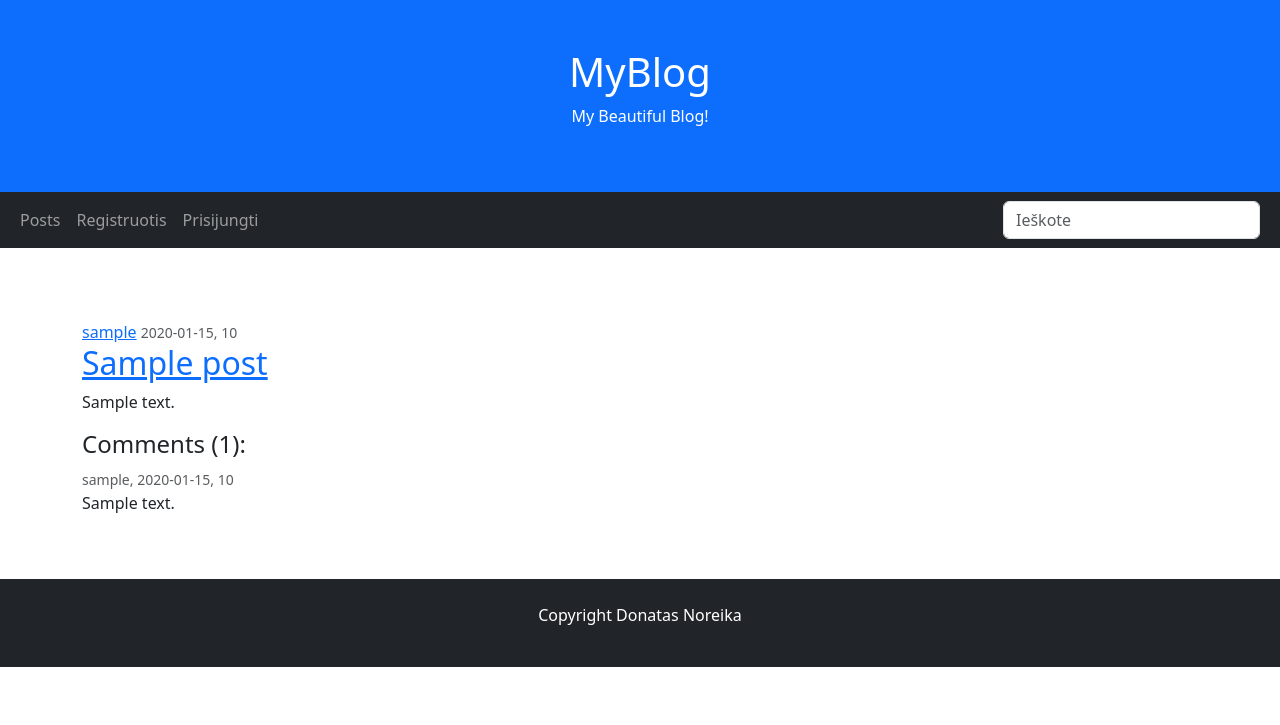
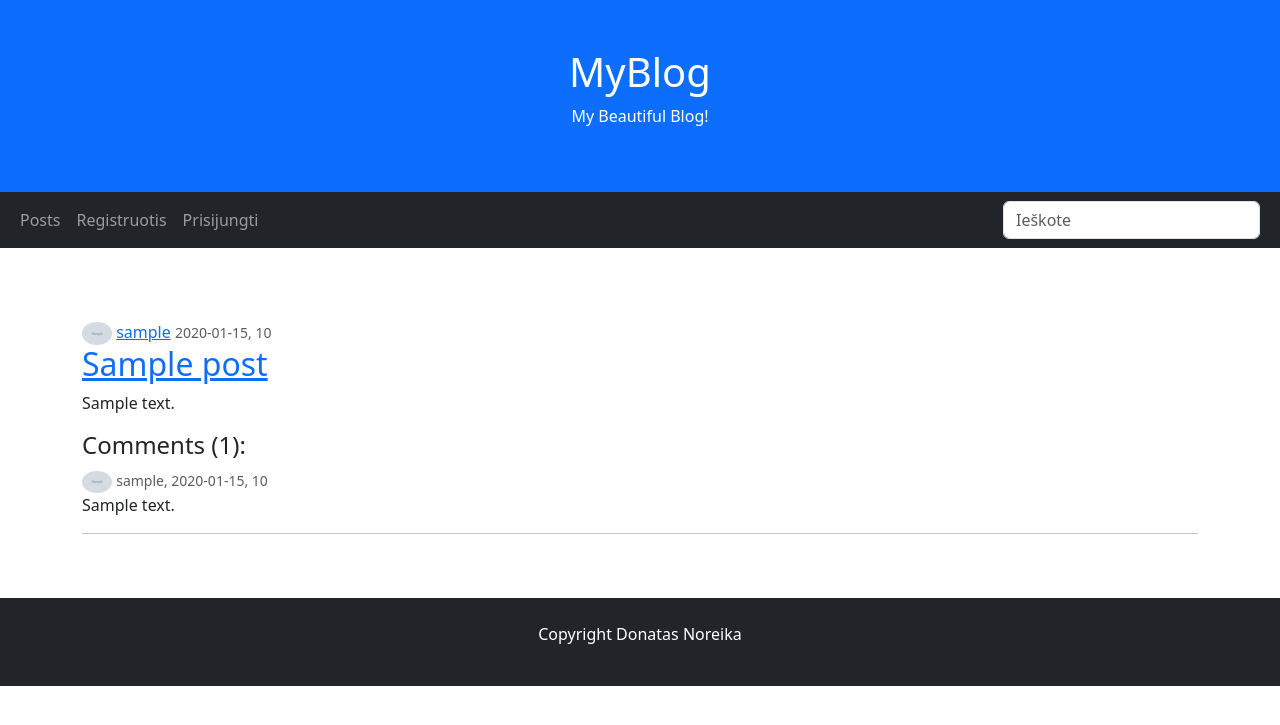
Before and after one commit to DonatasNoreika/myblog_20250214, a Django app: page /posts/1 in a window 1280 px wide. Shown: the top 725 px of the page. Run offline with Django 5.2, Linux system fonts and the light colour scheme; tables that the repository leaves empty hold one stand-in row (values such as "Sample post"); grey boxes marked "Sample" are stand-in pictures.

Commit message:
3: +Padaryti, kad prie įrašų būtų matomos autorių nuotraukos
+Padaryti, kad prie komentarų būtų matomos autorių nuotraukos

```diff
--- a/mysite/myblog/templates/post.html
+++ b/mysite/myblog/templates/post.html
@@ -7,6 +7,7 @@
 <article class="media content-section">
     <div class="media-body">
         <div class="article-metadata">
+            <img class="rounded-circle account-img" style="width: 30px" src="{{ post.author.profile.photo.url }}">
             <a class="mr-2">{{ post.author }}</a>
             <small class="text-muted">{{ post.date_created | date:"Y-m-d, f" }}</small>
             <h2><a class="class-article">{{ post.title }}</a></h2>
@@ -32,6 +33,7 @@
             {% if post.comments.all %}
             <h4>Comments ({{ post.comments_count }}):</h4>
             {% for comment in post.comments.all %}
+            <img class="rounded-circle account-img" style="width: 30px" src="{{ comment.author.profile.photo.url }}">
             <small class="text-muted">{{ comment.author }}, {{ comment.date_created | date:"Y-m-d, f" }} </small>
             <p>{{ comment.content }}</p>
             {% if comment.author == user %}
@@ -40,6 +42,7 @@
                 <a class="btn btn-danger btn-sm mt-1 mb-1" href="{% url 'comment_delete' comment.pk %}">Ištrinti</a>
             </div>
             {% endif %}
+            <hr>
             {% endfor %}
             {% else %}
             <h4>No Comments</h4>
--- a/mysite/myblog/templates/posts.html
+++ b/mysite/myblog/templates/posts.html
@@ -13,6 +13,7 @@
 <article class="media content-section">
     <div class="media-body">
         <div class="article-metadata">
+            <img class="rounded-circle account-img" style="width: 30px" src="{{ post.author.profile.photo.url }}">
             <a class="mr-2">{{ post.author }}</a>
             <small class="text-muted">{{ post.date_created | date:"Y-m-d, f" }}</small>
             <h2><a class="class-article" href="{% url 'post' post.pk %}">{{ post.title }}</a></h2>
```
